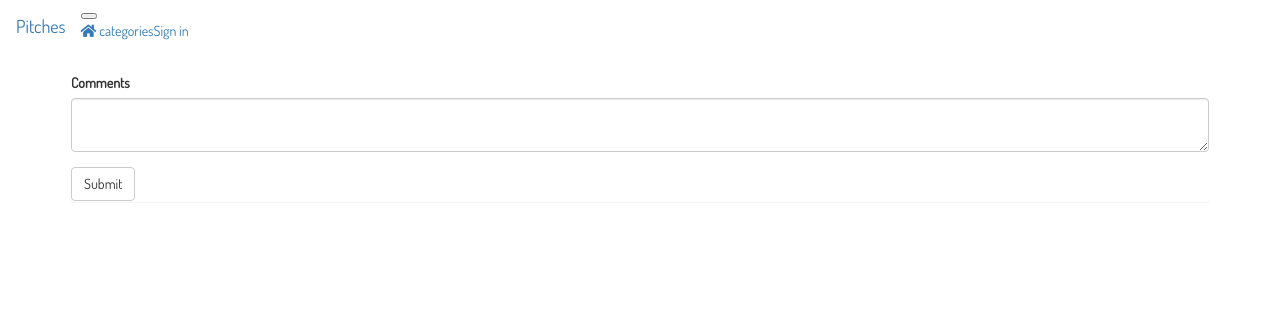
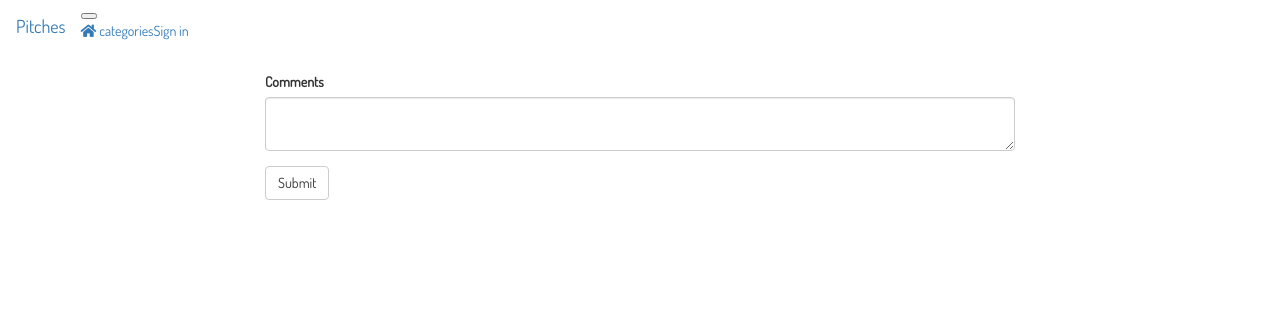
Before and after one commit to danielevans-999/Pitches-web, a Flask app: template app/templates/new_comment.html in a window 1280 px wide. Shown: the top 312 px of the page. Run offline with Flask 2, Linux system fonts and the light colour scheme; the template is opened without the code that fills it: values that come from a table or form of the project are taken from there, others are empty; some libraries are stand-ins or nearby versions.

Commit message:
Adds the forms in a grid

```diff
--- a/app/templates/new_comment.html
+++ b/app/templates/new_comment.html
@@ -3,8 +3,12 @@
 
 {% block content %}
 <div class="container">
-    <div class="panel form-panel">
-        {{ wtf.quick_form(comment_form) }}
+    <div class="row">
+        <div class="col-md-2"></div>
+        <div class="col-md-8">
+            {{ wtf.quick_form(comment_form) }}
+        </div>
+        <div class="col md-2"></div>
     </div>
 </div>
 {% endblock %}
```
Also changed, not shown: app/templates/add_pitch.html (+6 -2 lines).
